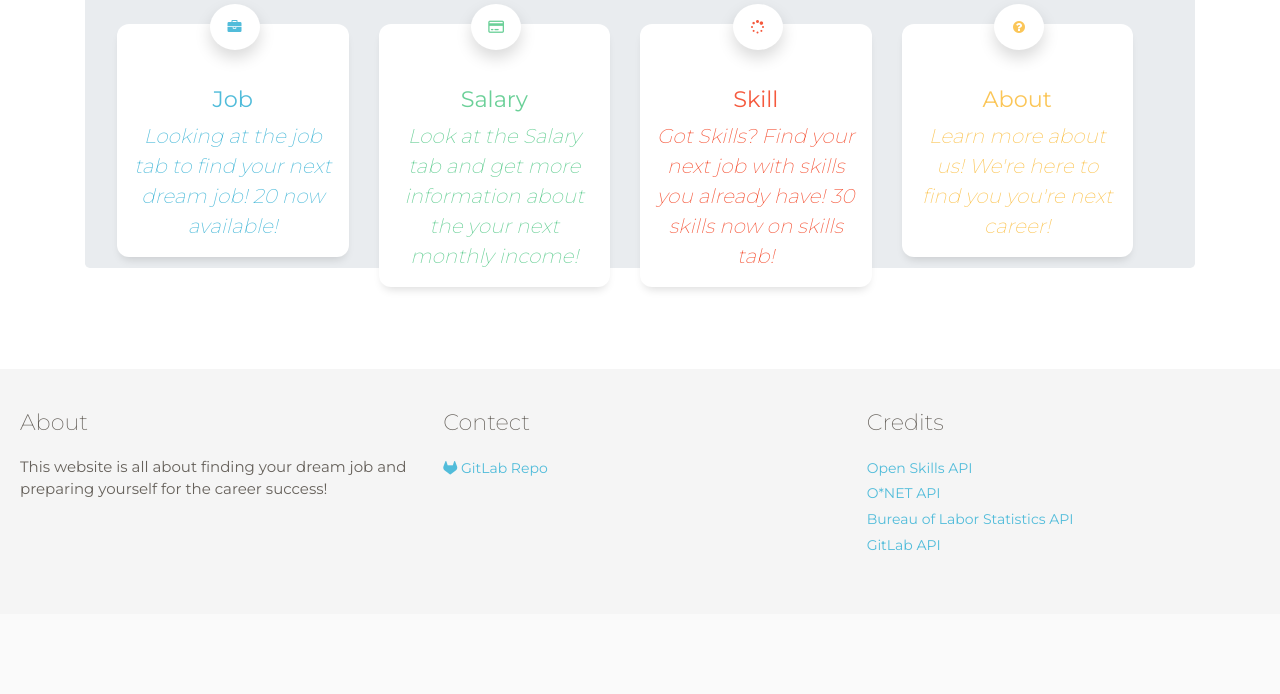
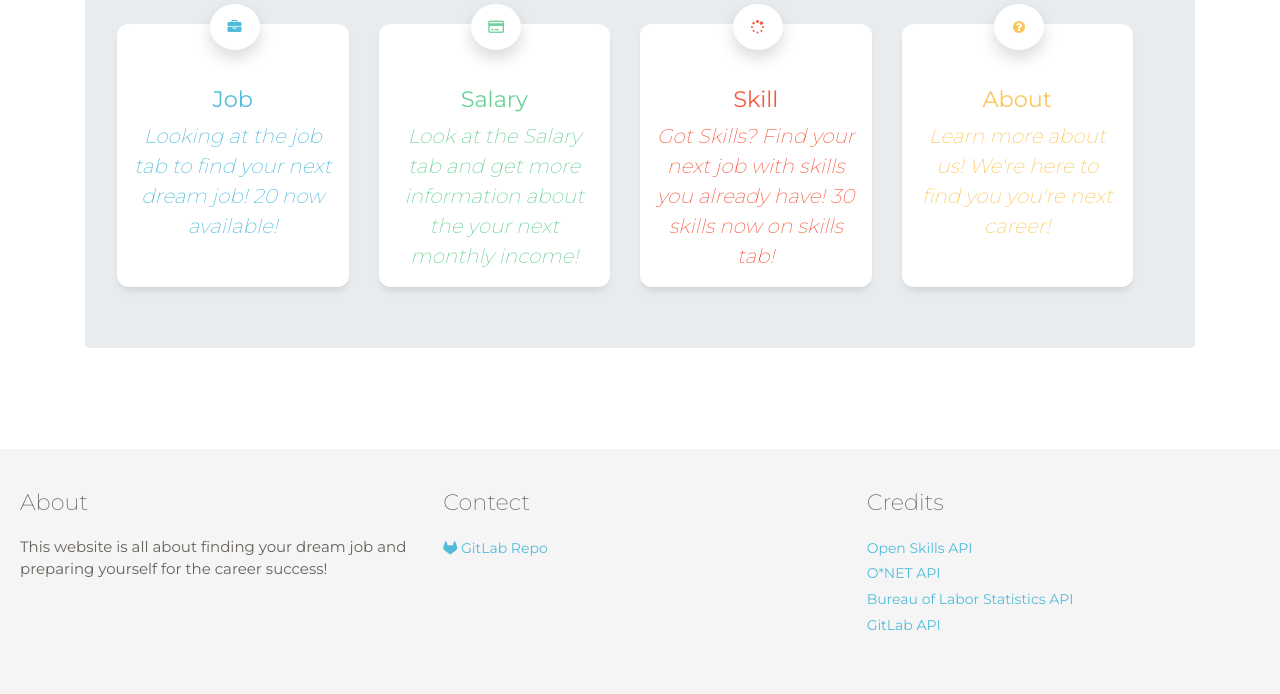
Before and after one commit to xindixu/prep-for-job, a Flask app: page / in a window 1280 px wide. Shown: the part 1132-1826 px from the top of the page. Before the commit the page ends 1683 px from the top, so only its background shows below. Run offline with Flask 2, Linux system fonts and the light colour scheme; some libraries are stand-ins or nearby versions.

Commit message:
edited splash page- fixed the cards and edited carousel container sizes

```diff
--- a/app/main.py
+++ b/app/main.py
@@ -18,7 +18,7 @@ def create_app(test_config=None):
     app.config.from_mapping(
         SECRET_KEY='dev',
         DATABASE=os.path.join(app.instance_path, 'app.sqlite'),
-        SQLALCHEMY_DATABASE_URI='postgresql://postgres:postgres@localhost:5434/prep-for-job',
+        SQLALCHEMY_DATABASE_URI='postgresql://postgres:srishttitalwar@localhost:5432/srishttitalwar',
         SQLALCHEMY_TRACK_MODIFICATIONS=False
     )
 
--- a/app/templates/index.html
+++ b/app/templates/index.html
@@ -84,14 +84,14 @@
   </a>
 </div>
 
-  <div class="row mt-5 w-100 text-center">
+  <div class="row mt-5 w-100 text-center" style="padding-bottom: 80px">
     <div class="col-md-3 effect text-center">
       <div class="card border-info p-3" onclick="window.location='{{ url_for("job") }}';">
         <div class="card border-info shadow text-info p-3 my-card"><span class="fa fa-briefcase" aria-hidden="true"></span></div>
         <div class="text-info text-center mt-3">
           <h4><b>Job</b></h4>
         </div>
-        <div class="text-info text-center mt-2">
+        <div class="text-info text-center mt-2" style="padding-bottom: 30px">
           <span style="font-size: 15pt;"><i>Looking at the job tab to find your next dream job! {{num_jobs}} now available!</i></span>
         </div>
       </div>
@@ -124,7 +124,7 @@
         <div class="text-warning text-center mt-3">
           <h4><b>About</b></h4>
         </div>
-        <div class="text-warning text-center mt-2">
+        <div class="text-warning text-center mt-2" style="padding-bottom: 30px">
           <span style="font-size: 15pt; "><i>Learn more about us! We're here to find you you're next career!</i></span>
         </div>
       </div>
```
